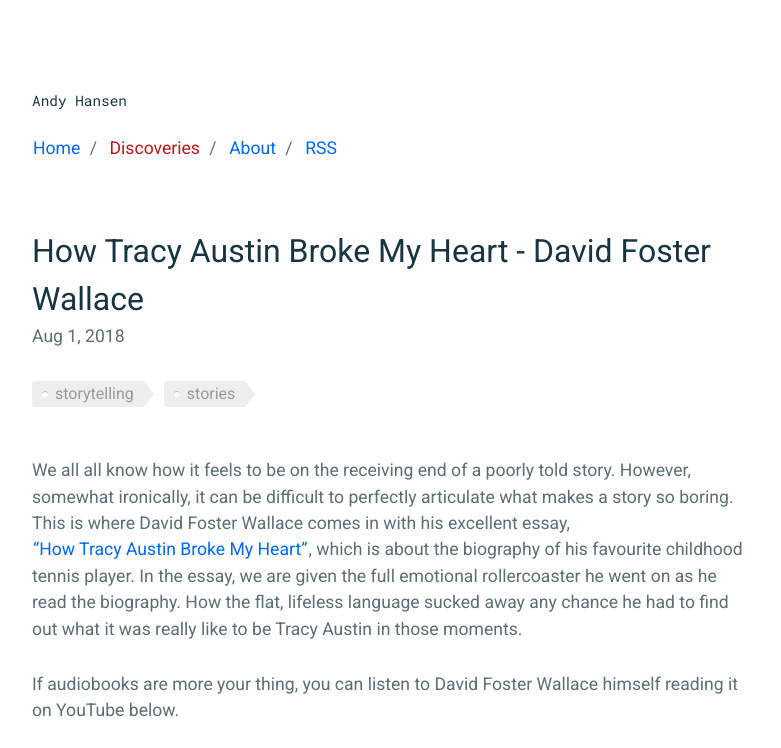
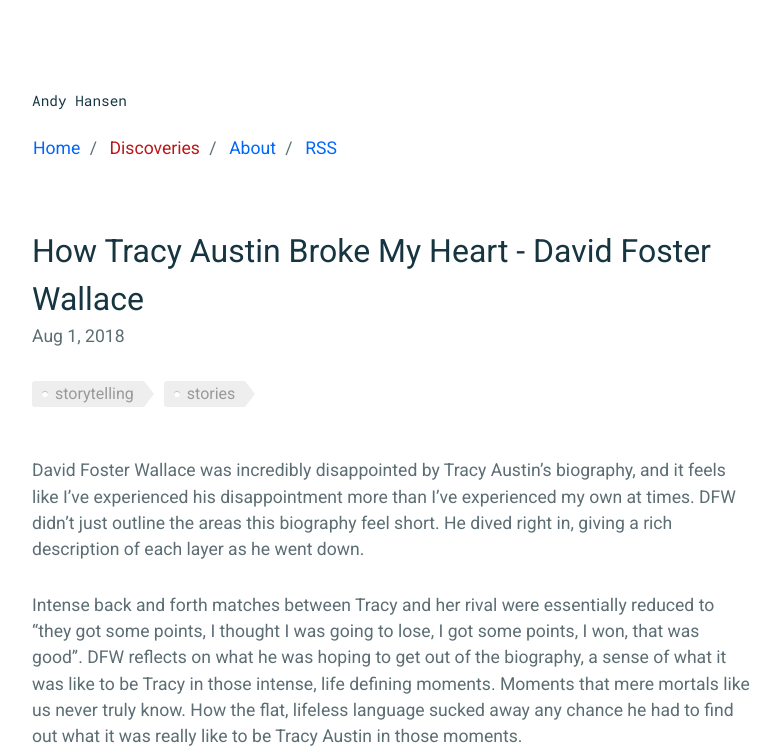
Before and after one commit to andyhansen/blog, a Jekyll site: the page built from _posts/2018-08-03-david-foster-wallce-tracy-austin.md, in a window 1280 px wide and 900 px high, cut to the strip 0-748 px from the top of the window. Shown: the whole strip, without its empty margins (248-1029 px from the left). Built offline with Jekyll 4.4.1, drawn with Linux system fonts in a browser that asks for light colours; comment, search, counter and statistics services are not loaded.

Commit message:
Reworked first paragraph

```diff
--- a/_posts/2018-08-03-david-foster-wallce-tracy-austin.md
+++ b/_posts/2018-08-03-david-foster-wallce-tracy-austin.md
@@ -8,6 +8,17 @@
 comments: true
 link: https://www.scribd.com/doc/134106158/How-Tracy-Austin-Broke-My-Heart-David-Foster-Wallace
 ---
+
+David Foster Wallace was incredibly disappointed by Tracy Austin's biography, and it feels like I've experienced his disappointment more than I've experienced my own at times.
+DFW didn't just outline the areas this biography feel short.
+He dived right in, giving a rich description of each layer as he went down.
+
+Intense back and forth matches between Tracy and her rival were essentially reduced to "they got some points, I thought I was going to lose, I got some points, I won, that was good".
+DFW reflects on what he was hoping to get out of the biography, a sense of what it was like to be Tracy in those intense, life defining moments.
+Moments that mere mortals like us never truly know.
+How the flat, lifeless language sucked away any chance he had to find out what it was really like to be Tracy Austin in those moments.
+
+
 
 We all all know how it feels to be on the receiving end of a poorly told story.
 However, somewhat ironically, it can be difficult to perfectly articulate what makes a story so boring.
```
